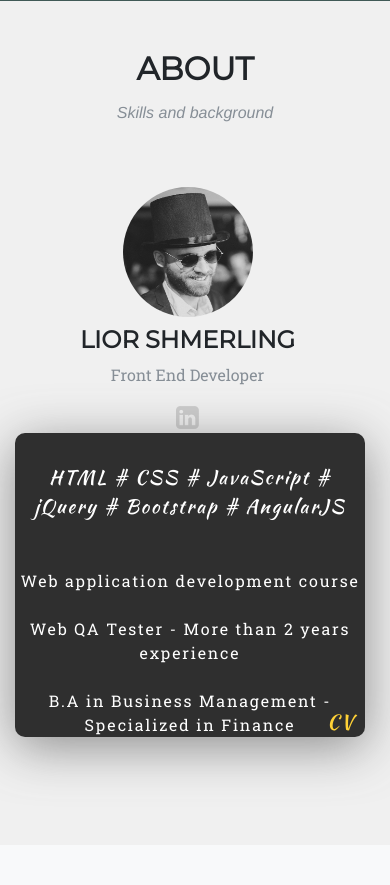
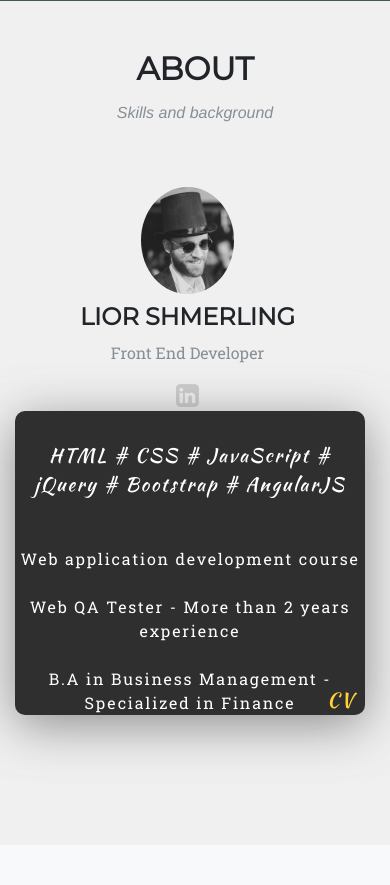
Before and after one commit to shmerling86/Portfolio, a PHP site: page / in a window 390 px wide. Shown: the part 469-1354 px from the top of the page. Run offline with PHP 8.4, Linux system fonts and the light colour scheme; some web fonts are replaced.

Commit message:
css changes

```diff
--- a/css/ca-gallery.css
+++ b/css/ca-gallery.css
@@ -66,7 +66,7 @@ section {
 
 #about .col-md-4 img {
     border-radius: 50%;
-    /* max-width: 33%; */
+    max-width: 33%;
     padding: 10px;
 }
 
--- a/css/queries.css
+++ b/css/queries.css
@@ -82,7 +82,7 @@ and (min-width:1500px) {
 
     #about .col-md-4 img {
         width:150px;
-        height: 150px;
+        /* height: 150px; */
       }
 
     section form{
@@ -152,10 +152,10 @@ and (min-width:1500px) {
         left: 1px;
       }
 
-    #about .col-md-4 img {
+    /* #about .col-md-4 img {
         width:150px;
         height: 150px;
-    }
+    } */
 
     #about .col-md-4 h4 {
         font-size: 18px;
```
